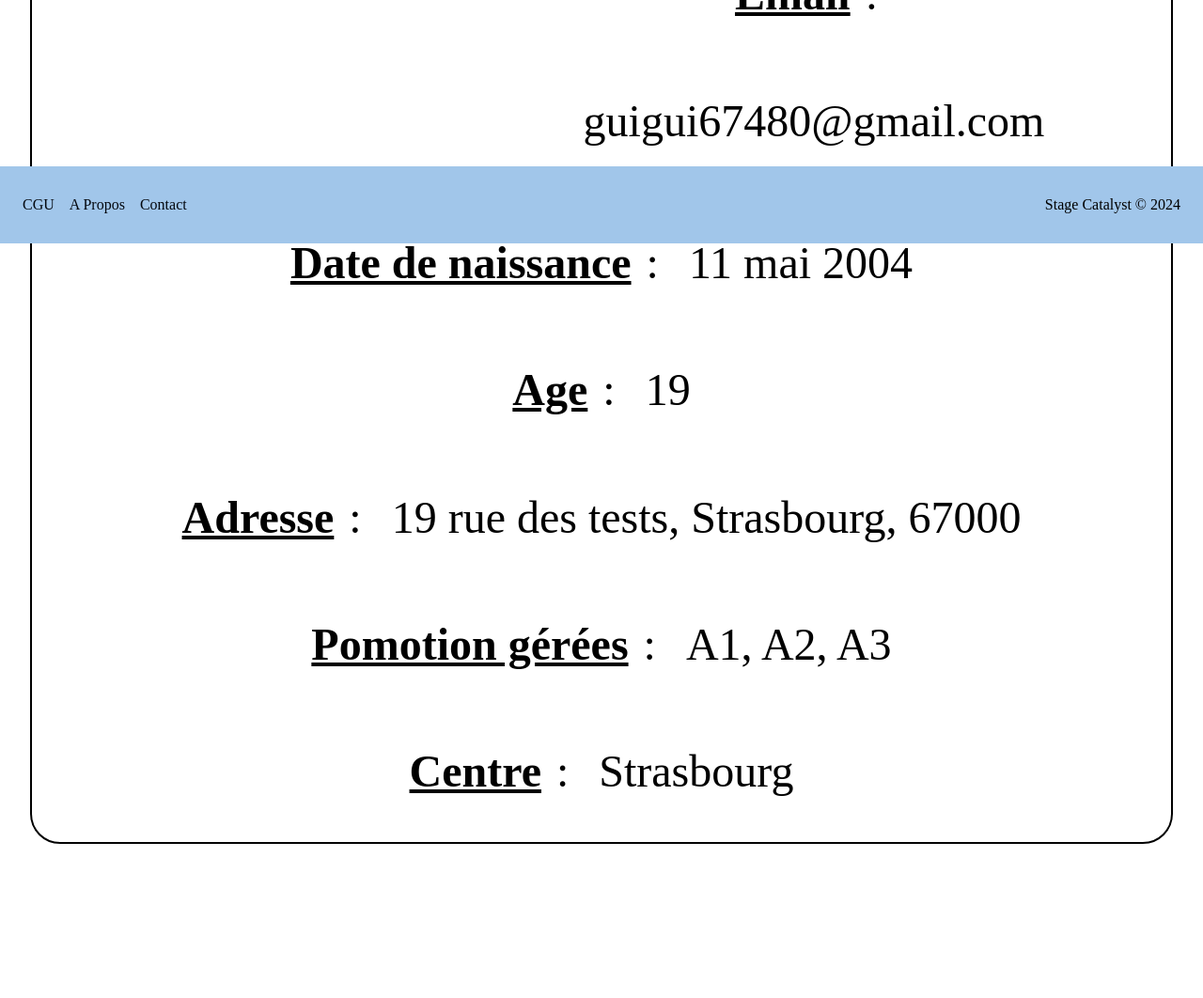
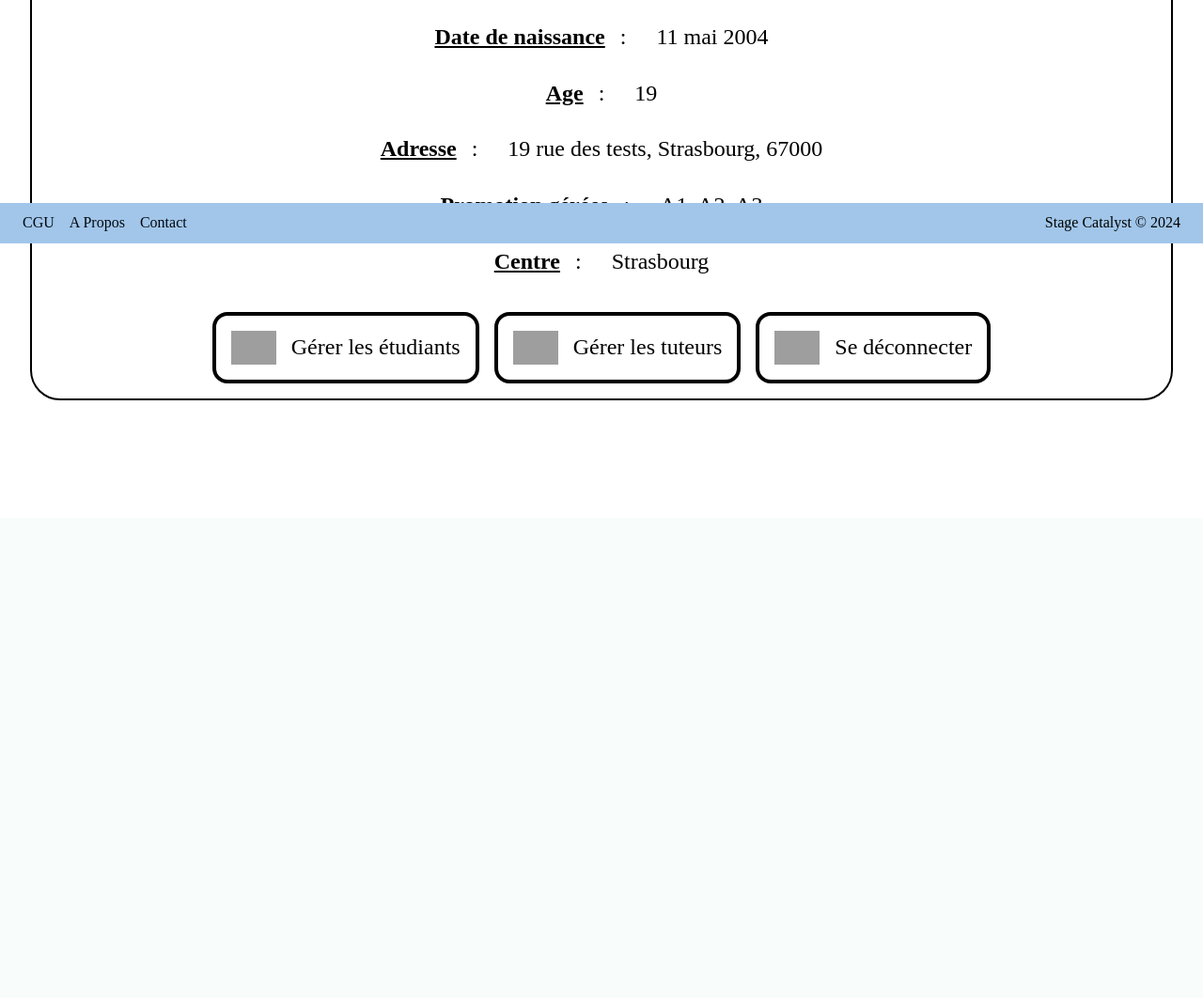
Before and after one commit to aschnepp/Projet-WEB-BETA, a PHP site: page /pages/profil.html in a window 1280 px wide. Shown: the part 541-1603 px from the top of the page at 94% size. After the commit the page ends 967 px from the top, so only its background shows below. Run offline with PHP 8.4, Linux system fonts and the light colour scheme; grey boxes are pictures that could not be loaded.

Commit message:
Ajout de la page profil (100% finie lighthouse good)

```diff
--- a/assets/styles/profil.css
+++ b/assets/styles/profil.css
@@ -4,7 +4,7 @@
 @import "footer.css";
 
 p {
-  margin: 2rem 0;
+  margin: 0.5rem 0;
   word-break: break-all;
 }
 
@@ -13,6 +13,29 @@ p {
   background-color: white;
   border: 2px solid black;
   border-radius: 2rem;
+}
+
+#btn-section {
+  display: flex;
+  flex-flow: row nowrap;
+  justify-content: center;
+}
+
+#btn-section img {
+  display: inline-block;
+  height: 1.5em;
+  padding: 1rem;
+}
+
+#btn-section button {
+  display: flex;
+  align-items: center;
+  background-color: var(--white);
+  border: 0.25rem solid black;
+  border-radius: 1rem;
+  cursor: pointer;
+  font-size: inherit;
+  padding: 0rem 1rem 0rem 0rem;
 }
 
 .profile > h1 {
@@ -29,8 +52,8 @@ p {
   border-radius: 2rem;
   padding: 1rem;
   height: fit-content;
-  font-size: 25rem;
-  width: 25rem;
+  font-size: 10rem;
+  width: 10rem;
 }
 
 .profile > section {
@@ -38,14 +61,14 @@ p {
   justify-content: center;
   flex-flow: row wrap;
   gap: 1rem;
-  font-size: 3rem;
+  font-size: 1.5rem;
   padding: 1rem;
 }
 
 #info {
   display: flex;
   flex-flow: row wrap;
-  flex: 1 1 20%;
+  flex: 1 1 80%;
   justify-content: start;
   align-content: center;
 }
@@ -71,12 +94,19 @@ section > section > p:first-child:after {
   font-weight: initial;
 }
 
-@media only screen and (max-width: 1370px) {
+@media only screen and (max-width: 1350px) {
   section > section {
     justify-content: center;
   }
   .profile > section {
     text-align: center;
+  }
+}
+
+@media only screen and (max-width: 1050px) {
+  #btn-section {
+    flex-flow: column nowrap;
+    align-items: center;
   }
 }
 
--- a/pages/profil.html
+++ b/pages/profil.html
@@ -4,6 +4,7 @@
 <head>
     <title>Profil</title>
     <meta name="viewport" content="width=device-width">
+    <meta name="description" content="Page de profil du site 'Stage Catalyst'">
     <link rel="preload" href="../assets/images/Logo.webp" as="image">
     <link rel="preload" href="../assets//styles/style.css" as="style" />
     <link rel="stylesheet" href="../assets/styles/style.css" />
@@ -12,6 +13,7 @@
     <link href=" https://fonts.googleapis.com/css?family=Montserrat" rel="stylesheet" type="font" />
     <link rel=" preload" href="../assets/styles/profil.css" as="style" />
     <link rel="stylesheet" href="../assets/styles/profil.css" />
+    <link rel="icon" type="image/x-icon" href="../assets/images/Logo.ico">
 </head>
 
 <body>
@@ -60,13 +62,21 @@
                     <p>19 rue des tests, Strasbourg, 67000</p>
                 </section>
                 <section>
-                    <p>Pomotion gérées</p>
+                    <p>Promotion gérées</p>
                     <p>A1, A2, A3</p>
                 </section>
                 <section>
                     <p>Centre</p>
                     <p>Strasbourg</p>
                 </section>
+            </section>
+            <section id="btn-section">
+                <button><img src=" ../assets/fontawesome/svgs/solid/user-pen.svg"
+                        alt="Icône pour le bouton 'Gérer les étudiants'">Gérer les étudiants</button>
+                <button><img src="../assets/fontawesome/svgs/solid/user-pen.svg"
+                        alt="Icône pour le bouton 'Gérer les tuteurs'">Gérer les tuteurs</button>
+                <button><img src="../assets/fontawesome/svgs/solid/arrow-right-from-bracket.svg"
+                        alt="Icône 'Se déconnecter'">Se déconnecter</button>
             </section>
     </main>
     <footer>
```
